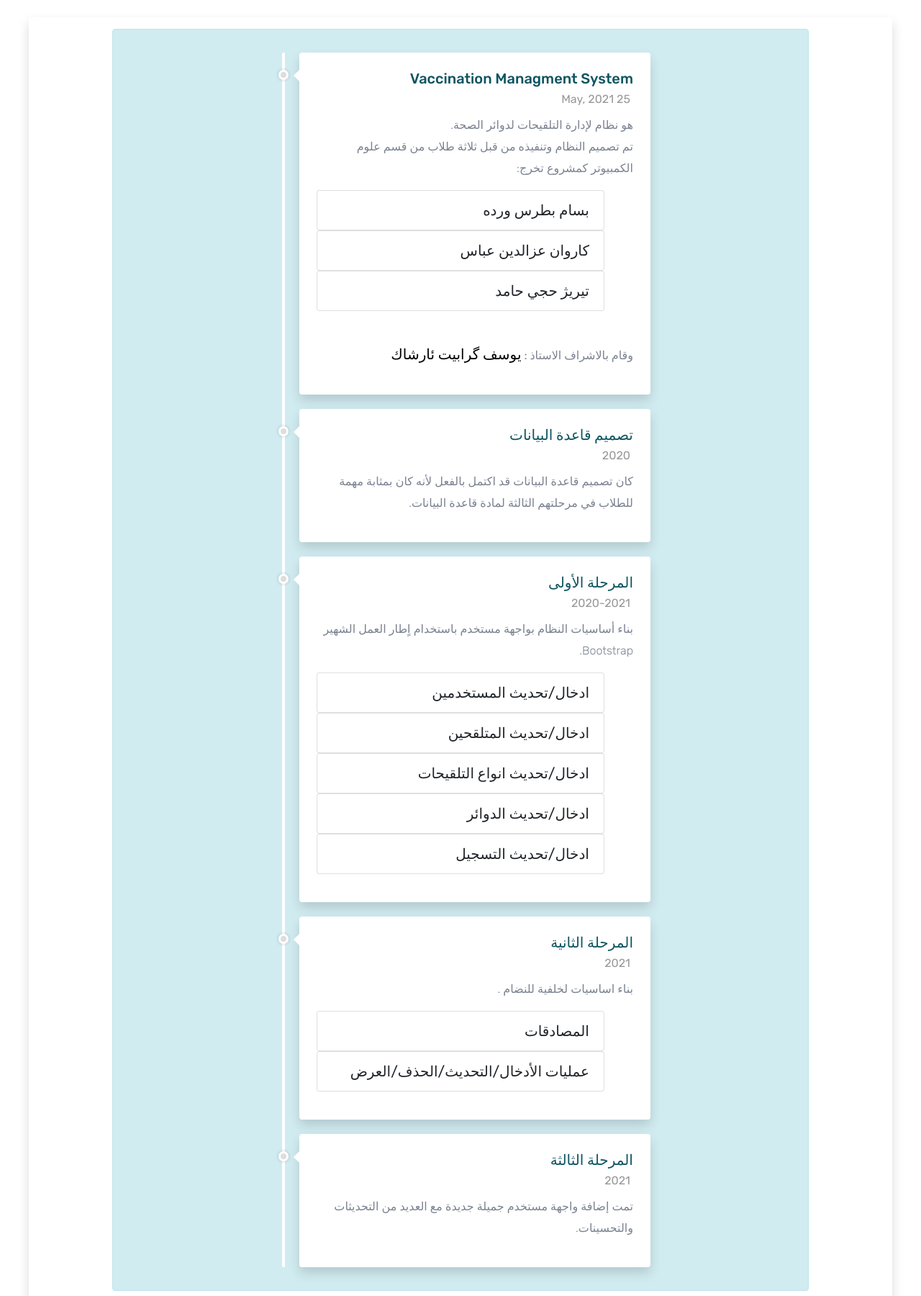
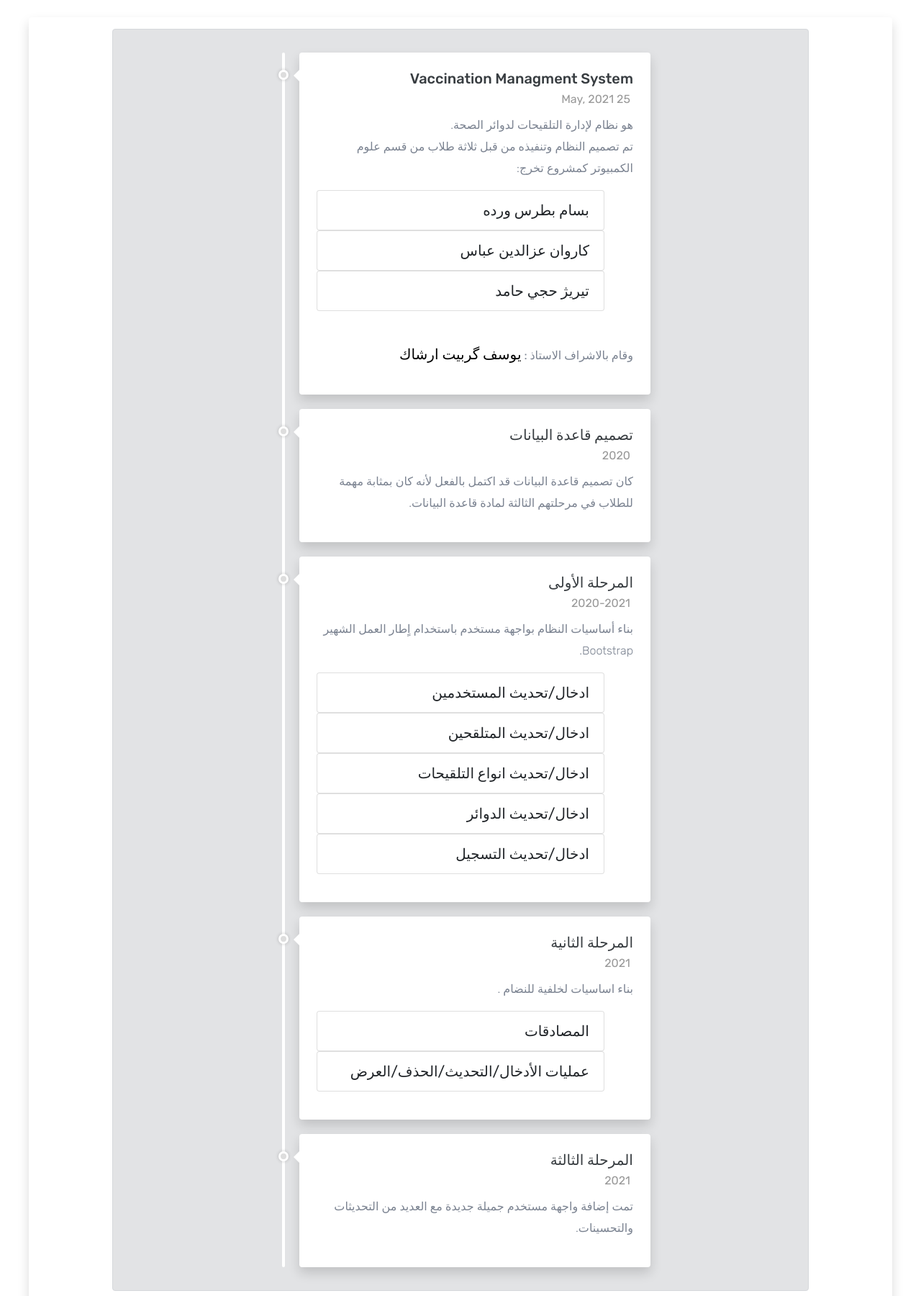
Before and after one commit to bassamwarda/VMS, a PHP site: page /about.php in a window 1280 px wide. Shown: the part 120-1920 px from the top of the page at 72% size. Run offline with PHP 8.4, Linux system fonts and the light colour scheme.

Commit message:
Update about.php

```diff
--- a/about.php
+++ b/about.php
@@ -76,7 +76,7 @@ li.timeline-item::before {
 <!--====================================================================================-->
 <div class='row'>
       <div class="col-md-12">
-        <div class="alert alert-info lead text-right" role="alert">
+        <div class="alert alert-secondary lead text-right" role="alert">
           <!-- فكرة هذا الموقع هو تسهيل عمل قطاع الصحي في تسجيل  جميع عمليات التلقيح  و هذا يوفر الوقت
           والجهد والتوفير المصاريف من حيث الورق واعمال توصيل الاوراق والسجلات الى الجهات المعنية
           ويقلل كثيراً من عمل الموظفين لانهم سوف يدخلون المعلومات مرة واحدة فقط و بعد ذالك سوف
@@ -105,7 +105,7 @@ li.timeline-item::before {
                             <br>
                         </p>
                            <p>
-                               وقام بالاشراف الاستاذ : <span class="fs-5  #999" style="color:black;">يوسف گرابیت ئارشاك</span>
+                               وقام بالاشراف الاستاذ : <span class="fs-5  #999" style="color:black;">يوسف گربیت ارشاك</span>
                             </p>
 
                     </li>
```
